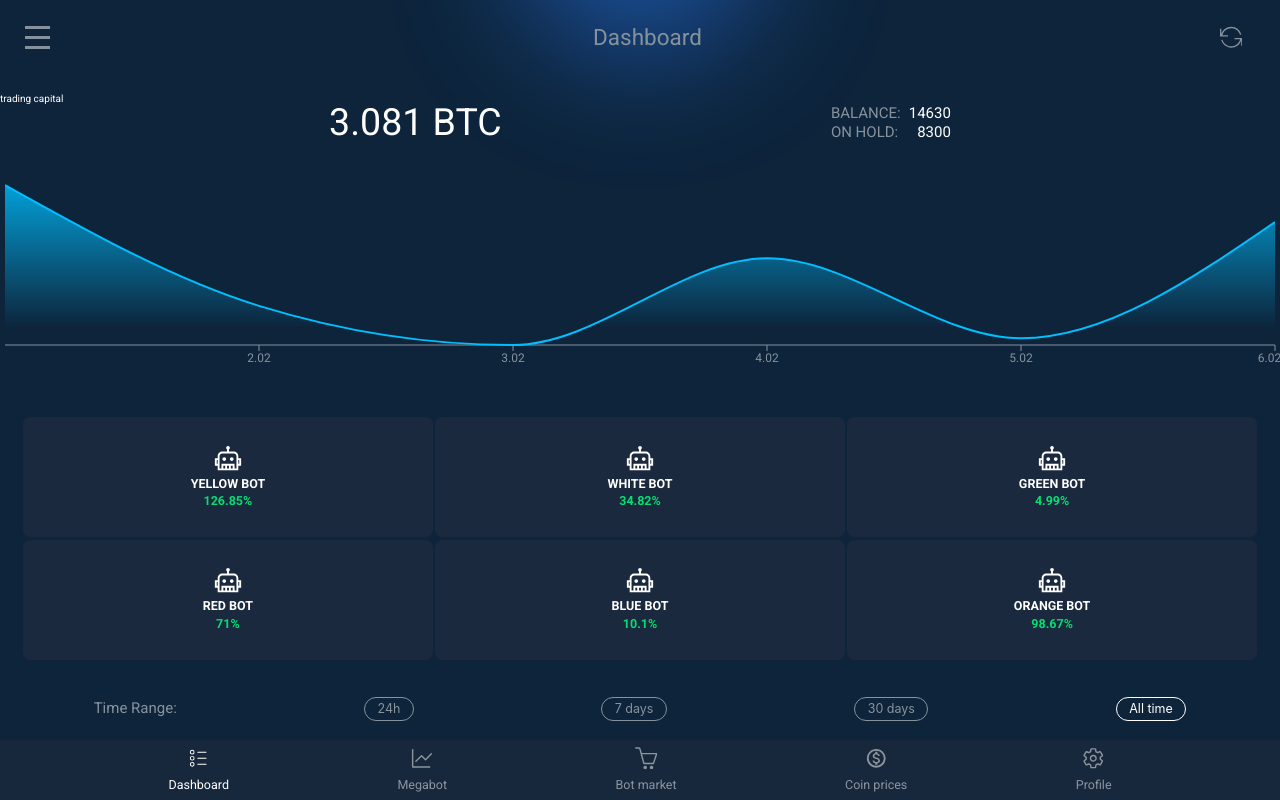
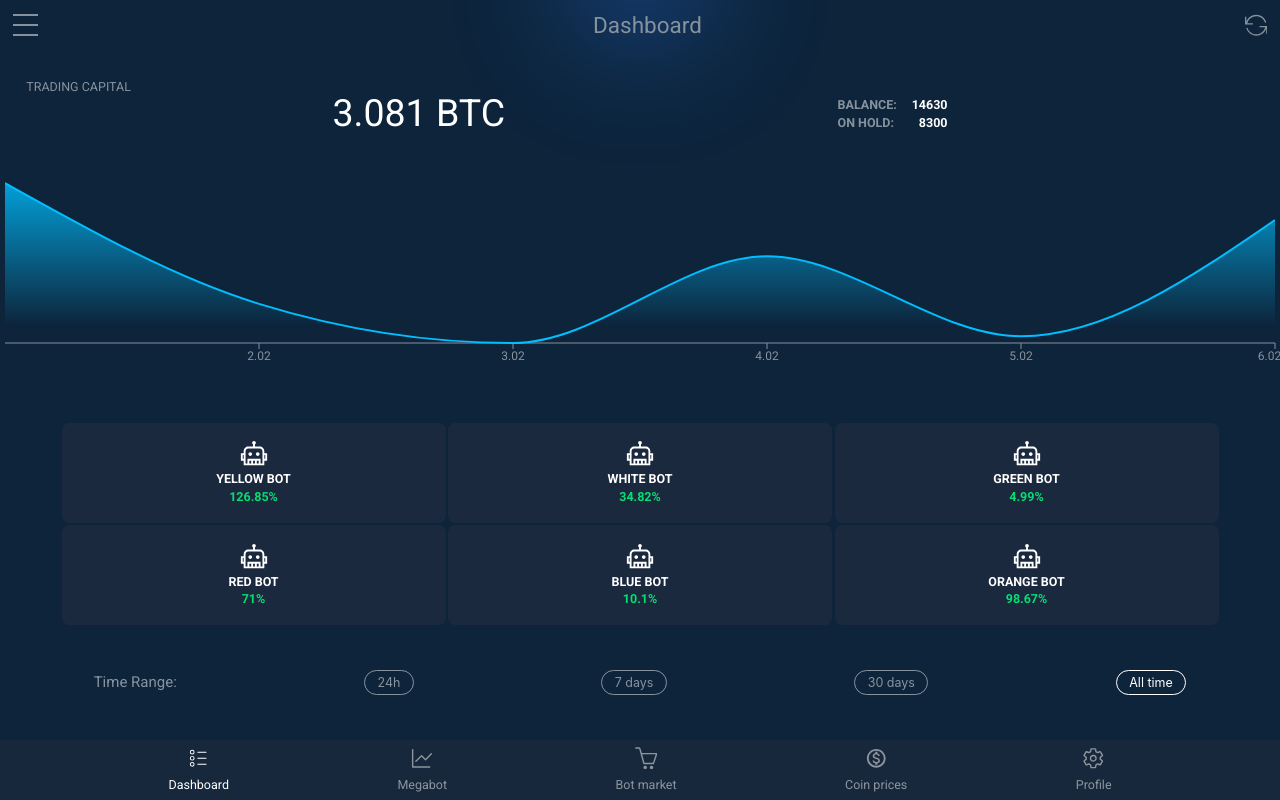
Before and after one commit to NikVoi/Trading, a React (Vite) app: page / in a window 1280 px wide. Built offline with nearby package versions, Linux system fonts and the light colour scheme.

Commit message:
fix: styles & size components

```diff
--- a/src/components/Bots.jsx
+++ b/src/components/Bots.jsx
@@ -14,7 +14,7 @@ const Bots = ({ bots, active, setSelectedBot }) => {
 				<li
 					key={index}
 					onClick={() => setSelectedBot(bot)}
-					className='flex flex-col justify-center items-center min-w-[32%] min-h-[120px] bg-[#1b293e] rounded-xl text-xl font-bold cursor-pointer hover:bg-[#25364f] transition-all'
+					className='flex flex-col justify-center items-center min-w-[30%] min-h-[100px] bg-[#1b293e] rounded-xl text-xl font-bold cursor-pointer hover:bg-[#25364f] transition-all'
 				>
 					<LiaRobotSolid className='text-5xl' />
 					<span className='uppercase'>{bot.name.replace('_', ' ')}</span>
--- a/src/components/Capital.jsx
+++ b/src/components/Capital.jsx
@@ -1,18 +1,22 @@
 const Capital = ({ trading_capital, balance, on_hold }) => {
 	return (
-		<section>
-			<h3 className={''}>trading capital</h3>
+		<section className='uppercase relative '>
+			<h3
+				className={' text-xl absolute -top-7 left-10.5 font-black opacity-50'}
+			>
+				trading capital
+			</h3>
 
-			<span className='flex justify-evenly text-xl uppercase'>
+			<span className='flex justify-evenly'>
 				<span className='text-6xl'>{trading_capital} BTC</span>
 
-				<div className='text-2xl flex flex-col justify-center'>
+				<div className='text-xl flex flex-col justify-center font-bold'>
 					<div className='flex justify-between'>
 						<span className='opacity-50'>balance:</span>
 						<span>{balance}</span>
 					</div>
 
-					<div className='flex justify-between min-w-[120px]'>
+					<div className='flex justify-between min-w-[110px] '>
 						<span className='opacity-50'>on hold:</span>
 						<span>{on_hold}</span>
 					</div>
--- a/src/components/Header.jsx
+++ b/src/components/Header.jsx
@@ -3,18 +3,20 @@ import { TfiReload } from 'react-icons/tfi'
 const Header = () => {
 	return (
 		<header
-			className={`flex justify-between items-center relative h-30 opacity-50 before:content[' '] before:size-100 before:bg-blue-500 before:rounded-full before:absolute before:left-1/2 before:-top-11/12 before:-translate-x-1/2 before:-translate-y-1/2 before:blur-3xl `}
+			className={`flex justify-between items-center relative h-20 opacity-50 before:content[' '] before:size-50 before:bg-blue-500 before:rounded-full before:absolute before:left-1/2 before:-top-1/2 before:-translate-x-1/2 before:-translate-y-1/2 before:blur-3xl `}
 		>
-			<button className='w-30 h-16 flex justify-center items-center'>
+			<button className='w-20 h-16 flex justify-center items-center'>
 				<span className='block w-10 h-1 bg-[white] relative'>
 					<span className='before:block before:w-10 before:h-1 before:bg-[white] before:content-"" before:absolute before:top-[-10px]'></span>
 					<span className='after:block after:w-10 after:h-1 after:bg-[white] after:content-"" after:absolute after:bottom-[-10px]'></span>
 				</span>
 			</button>
 
-			<h2 className='text-4xl relative z-10 text-opacity-50'>Dashboard</h2>
+			<h2 className='text-4xl relative z-10 text-opacity-50 font-bold'>
+				Dashboard
+			</h2>
 
-			<button className='w-24 text-4xl'>
+			<button className='w-14 text-4xl'>
 				<TfiReload />
 			</button>
 		</header>
--- a/src/pages/dashboard/Dashboard.jsx
+++ b/src/pages/dashboard/Dashboard.jsx
@@ -15,7 +15,6 @@ const Dashboard = () => {
 			value: bot[active],
 		}))
 	)
-	console.log(jsonData)
 
 	const handleBotClick = bot => {
 		setSelectedBot(bot)
@@ -24,7 +23,7 @@ const Dashboard = () => {
 		)
 	}
 	return (
-		<section className='flex-1 flex flex-col justify-around'>
+		<section className='flex-1 flex flex-col justify-evenly'>
 			<Capital
 				trading_capital={jsonData.trading_capital}
 				balance={jsonData.balance}
```
